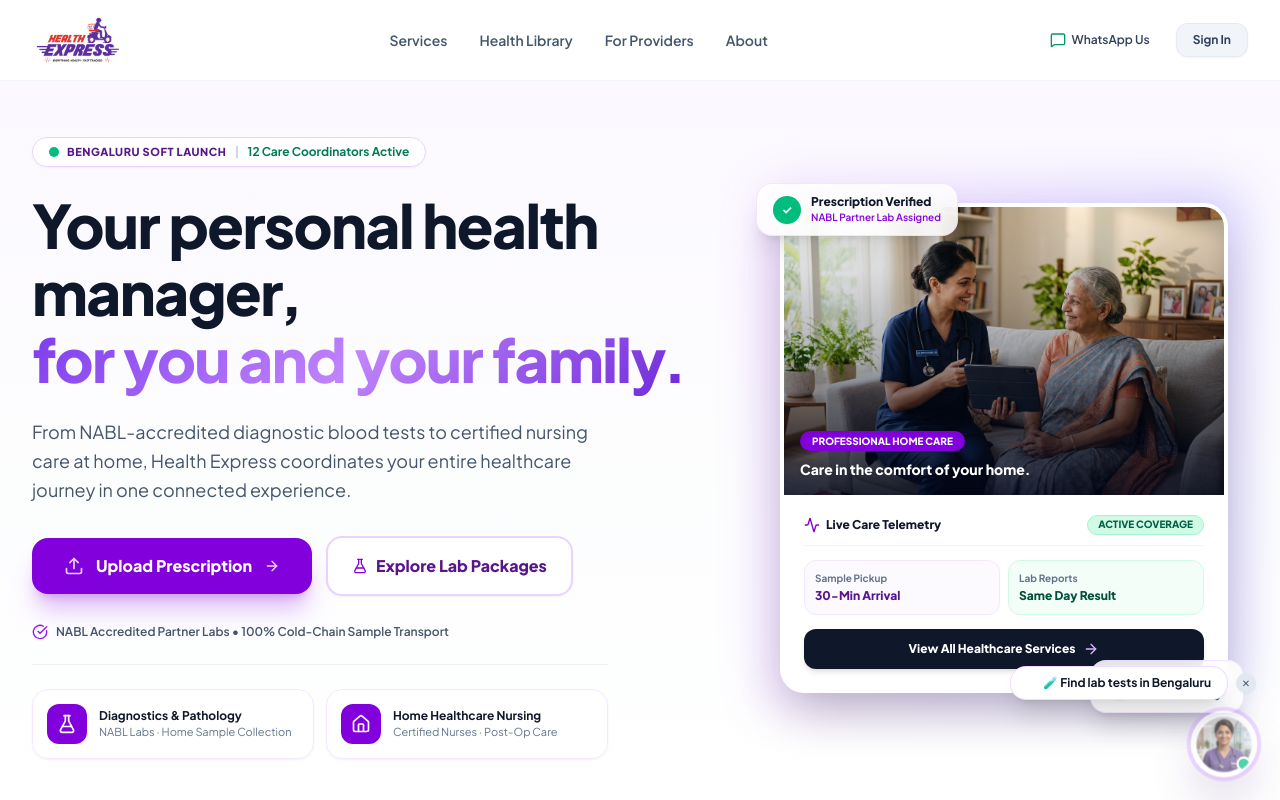
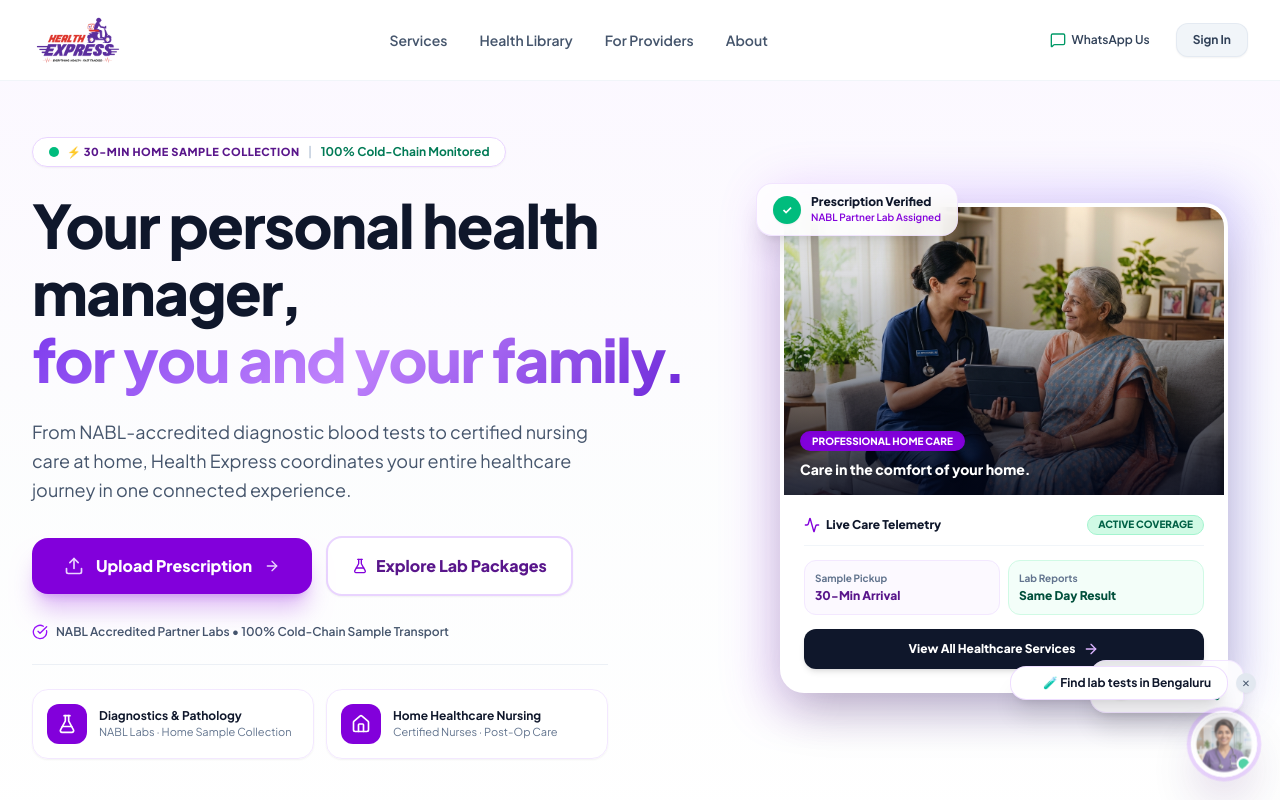
Before and after one commit to Tarunmakode123/healthexpressweb, a React (Vite) app: page / in a window 1280 px wide. Shown: the top 800 px of the page. Built offline with nearby package versions, Linux system fonts and the light colour scheme.

Commit message:
fix: replace location soft launch hero tag with unique healthcare differentiators

```diff
--- a/src/components/sections/HeroSection.jsx
+++ b/src/components/sections/HeroSection.jsx
@@ -30,9 +30,9 @@ export default function HeroSection({ onOpenUploadModal }) {
                 <span className="animate-ping absolute inline-flex h-full w-full rounded-full bg-emerald-400 opacity-75"></span>
                 <span className="relative inline-flex rounded-full h-2.5 w-2.5 bg-emerald-500"></span>
               </span>
-              <span className="text-purple-900 font-extrabold uppercase tracking-wider text-[11px]">BENGALURU SOFT LAUNCH</span>
+              <span className="text-purple-900 font-extrabold uppercase tracking-wider text-[11px]">⚡ 30-MIN HOME SAMPLE COLLECTION</span>
               <span className="text-slate-300">|</span>
-              <span className="text-emerald-700 font-bold">12 Care Coordinators Active</span>
+              <span className="text-emerald-700 font-bold">100% Cold-Chain Monitored</span>
             </div>
 
             {/* Main H1 */}
```
